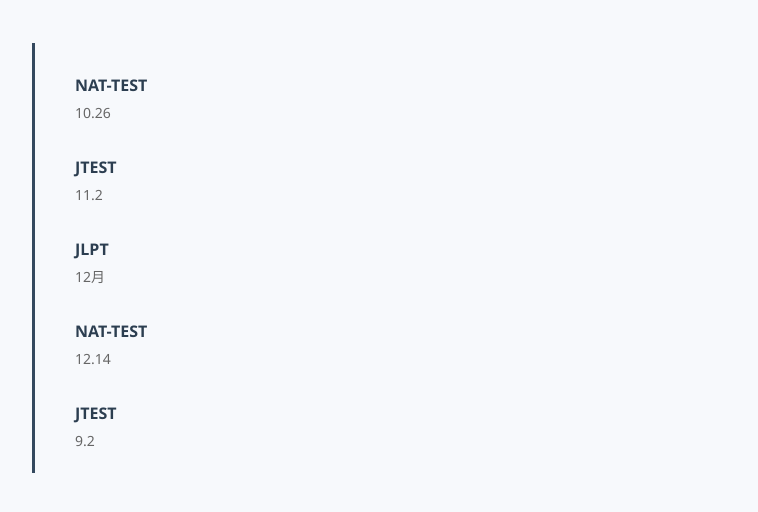
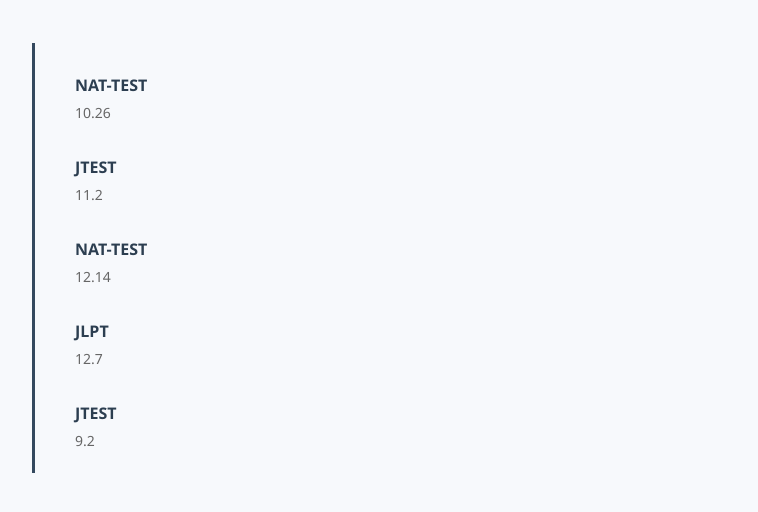
Before and after one commit to felix297/japanese-test-timeline, a plain HTML site: page index.html in a window 1280 px wide. Shown: the part 90-602 px from the top of the page, without its empty margins (18-776 px from the left). Drawn offline with Linux system fonts and the light colour scheme.

Commit message:
fix: sign up date for jlpt

```diff
--- a/index.html
+++ b/index.html
@@ -185,9 +185,9 @@
   {
     name: 'JLPT',
     link: 'https://jlpt.neea.cn/index.do',
-    date: '12月',
-    signUpStart: null,
-    signUpEnd: null,
+    date: '12.7',
+    signUpStart: '09-08',
+    signUpEnd: '09-16',
     location: `
       <ol>
         <li>北京：北京外国语大学、北京语言大学、北京师范大学、北京第二外国语学院、北京大学</li>
```
